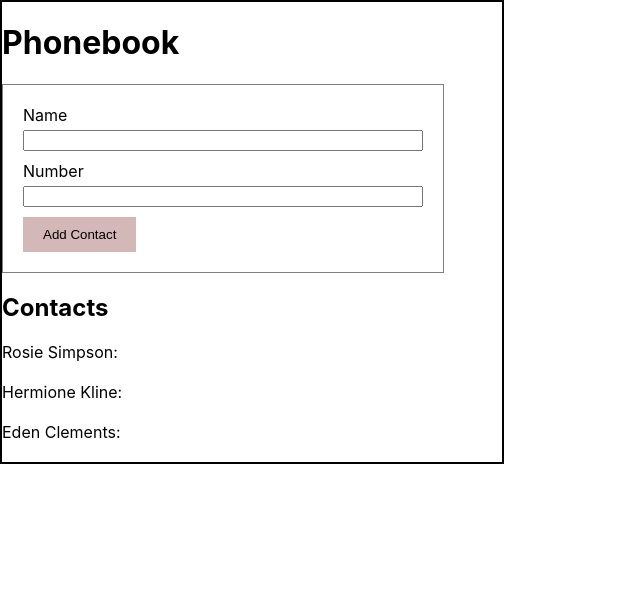
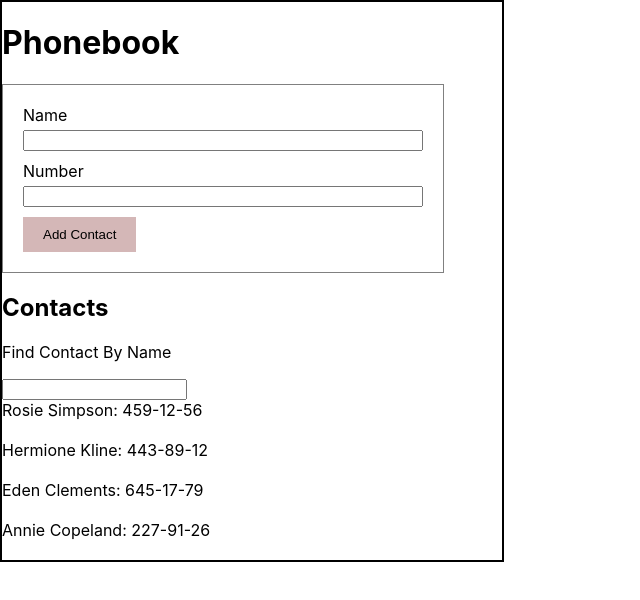
Before and after one commit to DyshliukAnna/goit-react-hw-03-phonebook, a React (Create React App) app: page / in a window 1280 px wide. Shown: the top 600 px of the page, without its empty margins (0-640 px from the left). Built offline with nearby package versions, Linux system fonts and the light colour scheme.

Commit message:
done 3 ex,4,5

```diff
--- a/src/components/App.jsx
+++ b/src/components/App.jsx
@@ -3,12 +3,14 @@ import { nanoid } from 'nanoid';
 import '../App.css';
 import { ContactForm } from './ContactForm';
 import { ContactList } from './ContactList';
+import { Filter } from './Filter';
 export class App extends Component {
   state = {
     contacts: [
-      { name: 'Rosie Simpson', id: nanoid() },
-      { name: 'Hermione Kline', id: nanoid() },
-      { name: 'Eden Clements', id: nanoid() },
+      { name: 'Rosie Simpson', id: nanoid(), number: '459-12-56' },
+      { name: 'Hermione Kline', id: nanoid(), number: '443-89-12' },
+      { name: 'Eden Clements', id: nanoid(), number: '645-17-79' },
+      { id: 'id-4', name: 'Annie Copeland', number: '227-91-26' },
     ],
     filter: '',
   };
@@ -30,6 +32,12 @@ export class App extends Component {
       filter: e.currentTarget.value,
     });
   };
+  handleDeleteContact = id => {
+    this.setState(prevState => ({
+      contacts: prevState.contacts.filter(contact => contact.id !== id),
+    }));
+  };
+
   render() {
     const normilizedFilter = this.state.filter.toLowerCase();
 
@@ -47,6 +55,10 @@ export class App extends Component {
           required
         />
         <h2 className="container__title">Contacts</h2>
+        <Filter
+          value={this.state.filter}
+          onChangeFilter={this.handleInputFind}
+        />
         <ContactList contacts={searchedContact} />
       </div>
     );
--- a/src/components/ContactForm/ContactForm.js
+++ b/src/components/ContactForm/ContactForm.js
@@ -26,6 +26,7 @@ export class ContactForm extends Component {
   resetForm = () => {
     this.setState({
       name: '',
+      number: '',
     });
   };
 
--- /dev/null
+++ b/src/components/Filter/Filter.js
@@ -0,0 +1,16 @@
+import PropTypes from 'prop-types';
+import css from './Filter.module.css';
+
+export const Filter = ({ value, onChangeFilter }) => {
+  return (
+    <div className={css.filter}>
+      <p>Find Contact By Name</p>
+      <input type="text" onChange={onChangeFilter} value={value} />
+    </div>
+  );
+};
+
+Filter.propTypes = {
+  value: PropTypes.string.isRequired,
+  onChangeFilter: PropTypes.func.isRequired,
+};
--- /dev/null
+++ b/src/components/Filter/index.js
@@ -0,0 +1 @@
+export { Filter } from './Filter';
```
Also changed, not shown: src/components/Filter/Filter.module.css (added).
